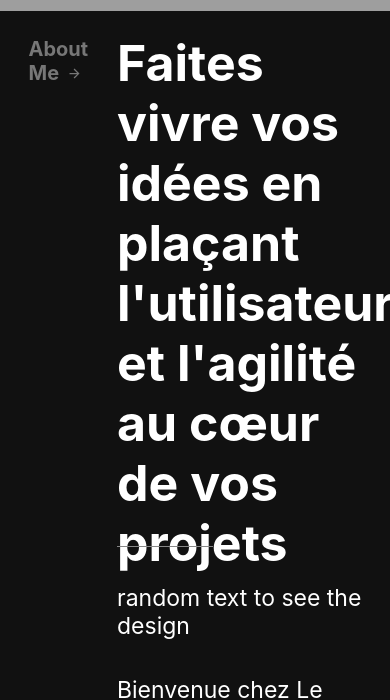
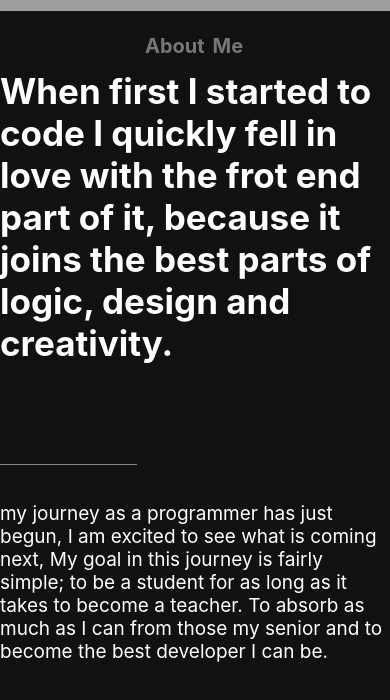
Before and after one commit to joao-alvarenga/portifolio-site-next-js, a Next.js app: page / in a window 390 px wide. Shown: the part 839-1539 px from the top of the page. Built offline with nearby package versions, Linux system fonts and the light colour scheme; grey boxes are pictures that could not be loaded.

Commit message:
add updates

```diff
--- a/components/About.js
+++ b/components/About.js
@@ -8,19 +8,23 @@ const About = () => {
             <div className={styles.about__container}>
             <div className={styles.about__content}>
             <div className={styles.content__h2}><h2>
-            Faites vivre vos idées en
-plaçant l'utilisateur et
-l'agilité au cœur de vos
-projets
+            When first I started to code
+            I quickly fell in love with the frot end part of it,
+            because it joins the best parts of logic, design
+            and creativity.
             </h2>
             <div className={styles.border__content}></div>
             </div>
             <div className={styles.content__p}>
             <p>
-            random text to see the design
+            my journey as a programmer has just begun,
+            I am excited to see what is coming next,
+            My goal in this journey is fairly simple; to be a student for as long as it takes to become a teacher.
+            To absorb as much as I can from those my senior and to become the best developer I can be.
+
             </p>
             <br/><br/><br/>
-            <p className={styles.text__p}>Bienvenue chez Le Singe.</p>
+            <p className={styles.text__p}>Let's build something amazing together.</p>
             </div>
             </div>
             <div  className={styles.about__inner__container}>
--- a/styles/About.module.css
+++ b/styles/About.module.css
@@ -48,7 +48,7 @@
 }
 
 .content__h2 h2 {
-    font-size: 5em;
+    font-size: 4em;
     color: #fff;
 }
 
@@ -68,7 +68,7 @@
 
 .content__p p {
     color: #fff;
-    font-size: 2.3em;
+    font-size: 2.2em;
 }
 
 .text__p {
@@ -94,9 +94,14 @@
 }
 }
 
+@media (max-width: 667px) {
+.about__container {
+    height: 90em;
+}
+}
 
 
-@media (max-width: 543px) {
+@media (max-width: 572px) {
     .content__h2 {
         height: 68%;
     }
@@ -112,10 +117,22 @@
 }
     }
 
-@media (max-width: 383px) {
+@media (max-width: 407px) {
     .about__inner__container {
         width: 100%;
         top: 0;
+    }
+
+    .content__h2 {
+        height: 48%;
+    }
+
+    .content__h2 h2 {
+        font-size: 3.5em;
+    }
+
+    .content__p p {
+        font-size: 1.9em;
     }
 
 .about__content {
--- a/styles/Home.module.css
+++ b/styles/Home.module.css
@@ -80,6 +80,7 @@
   color: #fff;
   font-size: 1.5em;
   margin-left: 1em;
+  font-family: fontMain;
   visibility: hidden;
 }
 
```
